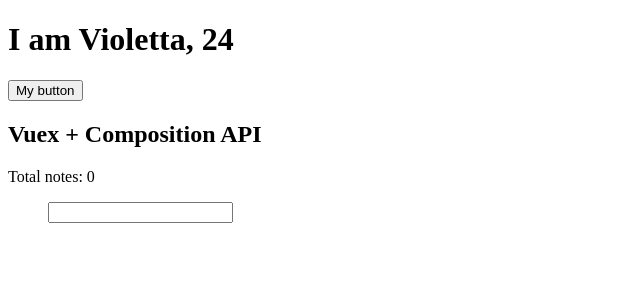
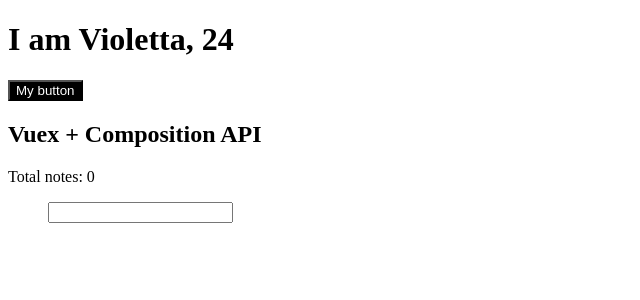
Before and after one commit to ViolettaFilimonova/Vue3CompositionAPI, a Vue app: page / in a window 1280 px wide. Shown: the top 300 px of the page, without its empty margins (0-640 px from the left). Built offline with nearby package versions, Linux system fonts and the light colour scheme.

Commit message:
change button color

```diff
--- a/src/components/MyButton.vue
+++ b/src/components/MyButton.vue
@@ -29,3 +29,9 @@
     }
     console.log('work');
 </script>
+<style scoped>
+button{
+    background: black;
+    color: white;
+}
+</style>
```
